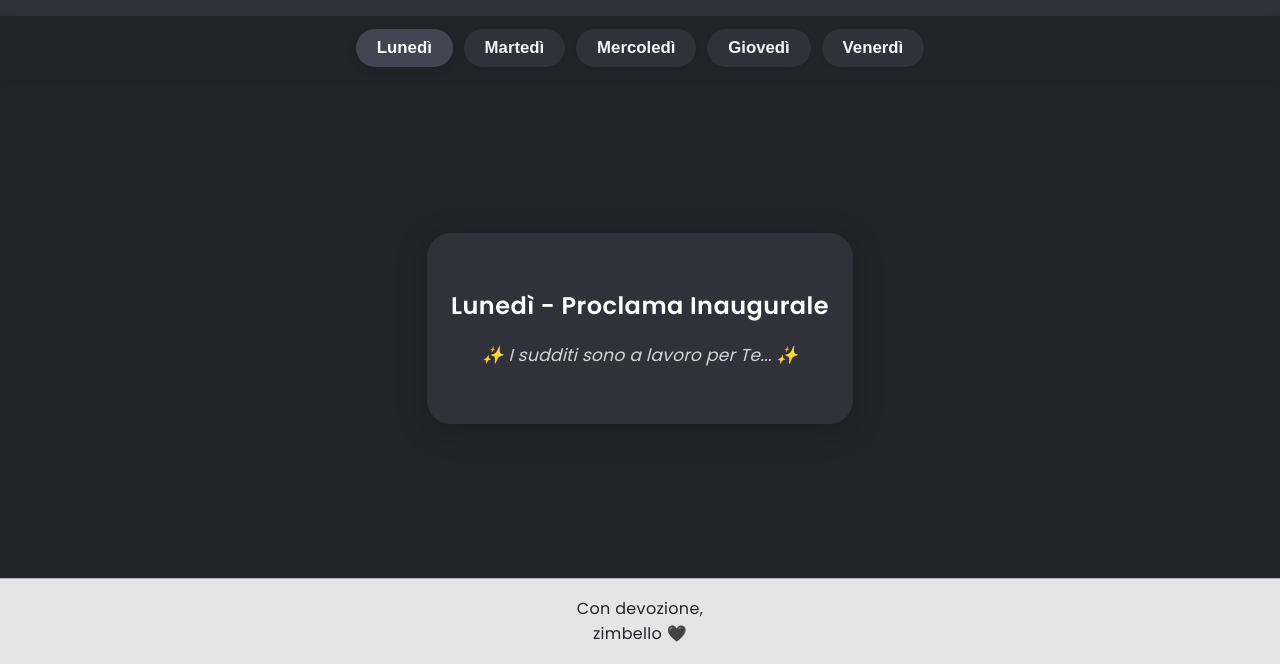
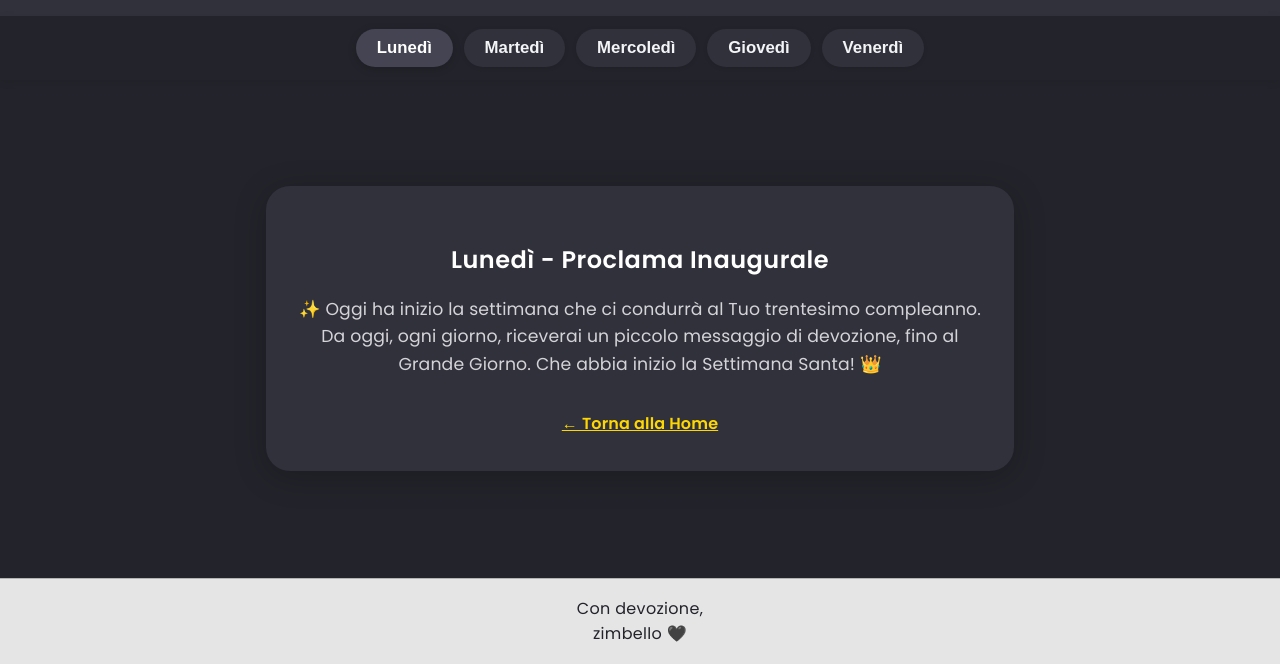
Before and after one commit to IovineNicola/hello-birthday, a plain HTML site: page index.html in a window 1280 px wide. Both pictures are taken after a click on the button "Lunedì". Shown: the part 136-800 px from the top of the page. Drawn offline with Linux system fonts and the light colour scheme.

Commit message:
Update site

```diff
--- a/index.html
+++ b/index.html
@@ -4,6 +4,7 @@
   <meta charset="UTF-8">
   <meta name="viewport" content="width=device-width, initial-scale=1.0">
   <title>Birthday Queen</title>
+  <link rel="icon" type="image/x-icon" href="/favicon.ico">
   <style>
     @import url('https://fonts.googleapis.com/css2?family=Poppins:wght@400;600&display=swap');
     body {
@@ -153,6 +154,19 @@
       from { opacity: 0; transform: translateY(20px);}
       to { opacity: 1; transform: translateY(0);}
     }
+    @keyframes spin {
+      0% { transform: rotate(0deg);}
+      100% { transform: rotate(360deg);}
+    }
+    @keyframes hourglass {
+      0% { transform: rotate(0deg) scale(1);}
+      10% { transform: rotate(-10deg) scale(1.05);}
+      20% { transform: rotate(10deg) scale(1.1);}
+      30% { transform: rotate(-10deg) scale(1.05);}
+      40% { transform: rotate(10deg) scale(1);}
+      50% { transform: rotate(0deg) scale(1);}
+      100% { transform: rotate(0deg) scale(1);}
+    }
   </style>
 </head>
 <body>
@@ -171,12 +185,7 @@
 
   <main>
     <div class="card" id="card">
-      <h2>Calendario dell'avvento</h2>
-      <p>
-        Ogni giorno della settimana si sbloccherà un nuovo messaggio speciale.<br>
-        Torna qui ogni giorno per leggere la nuova dedica e vivere insieme l' attesa del Grande Giorno!
-      </p>
-      <h4>✨ Clicca su un giorno per scoprire il messaggio ✨</h4>
+      <!-- Il contenuto verrà inserito da showHome() -->
     </div>
   </main>
 
@@ -192,14 +201,32 @@
   const venMsg = "🎉 Il momento è giunto: oggi compi 30 anni, e tutti i sudditi si inchinano a Te. Questa sera il regno festeggerà in tuo onore come mai prima d'ora. 🥳";
 
   const schedule = {
-    lunedi:    { date: new Date(2025, 9, 1), title: "Lunedì - Proclama Inaugurale", text: lunMsg },
-    martedi:   { date: new Date(2025, 9, 2), title: "Martedì - Devozione", text: marMsg },
-    mercoledi: { date: new Date(2025, 9, 3), title: "Mercoledì - Attesa Crescente", text: merMsg },
-    giovedi:   { date: new Date(2025, 9, 4), title: "Giovedì - Vigilia", text: gioMsg },
-    venerdi:   { date: new Date(2025, 9, 5), title: "Venerdì - Editto Finale", text: venMsg }
+    lunedi:    { date: new Date(2025, 7, 1), title: "Lunedì - Proclama Inaugurale", text: lunMsg },
+    martedi:   { date: new Date(2025, 7, 2), title: "Martedì - Devozione", text: marMsg },
+    mercoledi: { date: new Date(2025, 7, 3), title: "Mercoledì - Attesa Crescente", text: merMsg },
+    giovedi:   { date: new Date(2025, 7, 4), title: "Giovedì - Vigilia", text: gioMsg },
+    venerdi:   { date: new Date(2025, 7, 5), title: "Venerdì - Editto Finale", text: venMsg }
   };
 
   const now = new Date();
+
+  // Funzione che restituisce l'HTML del messaggio di partenza
+  function getHomeHtml() {
+    return `
+      <h2>Calendario dell'avvento</h2>
+      <p>
+        Ogni giorno della settimana si sbloccherà un nuovo messaggio speciale.<br>
+        Torna qui ogni giorno per leggere la nuova dedica e vivere insieme l' attesa del Grande Giorno!
+      </p>
+      <h4>✨ Clicca su un giorno per scoprire il messaggio ✨</h4>
+    `;
+  }
+
+  // Funzione per mostrare il messaggio di partenza
+  function showHome() {
+    const card = document.getElementById("card");
+    card.innerHTML = getHomeHtml();
+  }
 
   function showDay(day) {
     const card = document.getElementById("card");
@@ -216,13 +243,36 @@
       span.classList.add("typing");
       p.appendChild(span);
     } else {
-      p.textContent = "✨ I sudditi sono a lavoro per Te... ✨";
+      p.innerHTML = `
+        <span style="font-size:2em;display:inline-block;vertical-align:middle;animation:hourglass 1.2s linear infinite;">⏳</span>
+        <br>
+        <span style="font-size:1.3em;vertical-align:middle;">&#9888;&#65039;</span>
+        <span>Non è ancora giunto il momento per questo giorno!</span>
+        <span style="font-size:1.3em;vertical-align:middle;">&#9888;&#65039;</span>
+      `;
       p.classList.add("coming-soon");
     }
 
+    // Link per tornare al messaggio di partenza
+    const backLink = document.createElement("a");
+    backLink.href = "#";
+    backLink.textContent = "← Torna alla Home";
+    backLink.style.display = "block";
+    backLink.style.marginTop = "2em";
+    backLink.style.color = "#ffd700";
+    backLink.style.fontWeight = "600";
+    backLink.onclick = function(e) {
+      e.preventDefault();
+      showHome();
+    };
+
     card.appendChild(h2);
     card.appendChild(p);
+    card.appendChild(backLink);
   }
+
+  // Mostra la home all'avvio
+  window.onload = showHome;
   </script>
 </body>
 </html>
--- a/styles.css
+++ /dev/null
@@ -1,17 +0,0 @@
-* {
-  margin:0px;
-  padding:0px;
-}
-
-#octocat {
-  display: block;
-  width:384px;
-  margin: 50px auto;
-}
-
-p {
-  display: block;
-  width: 400px;
-  margin: 50px auto;
-  font: 30px Monaco,"Courier New","DejaVu Sans Mono","Bitstream Vera Sans Mono",monospace;
-}
```
Also changed, not shown: images/create-octocat.png (deleted).
